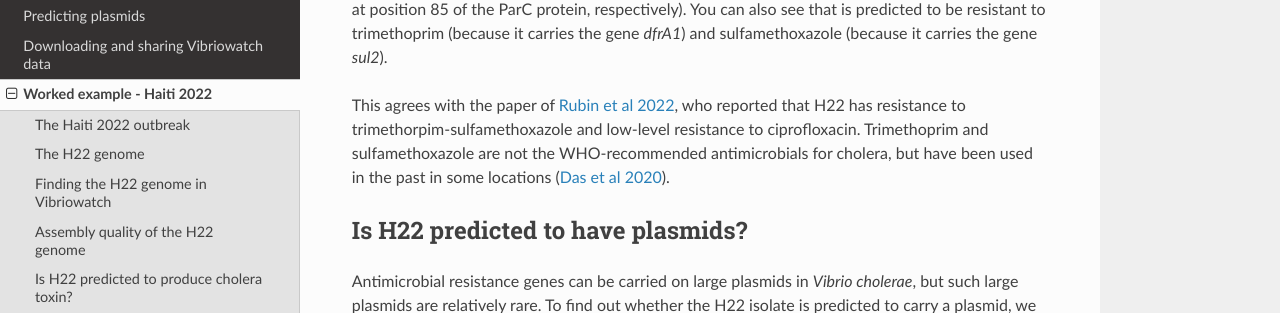
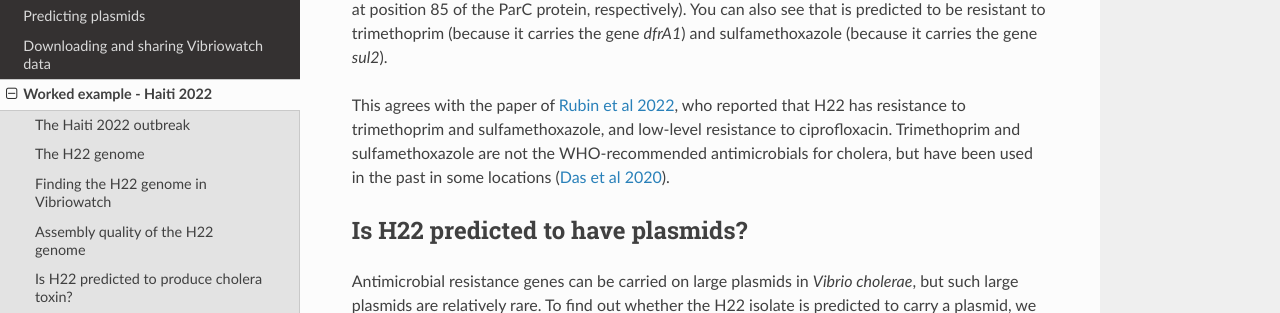
Before and after one commit to avrilcoghlan/vibriowatch, a Sphinx documentation site: the page built from docs/source/haiti.rst, in a window 1280 px wide and 900 px high, scrolled down 5042 px. Shown: the part 162-475 px from the top of the window. Built offline with Sphinx 7.4.7 and the Read the Docs theme 3.1.0, drawn with Linux system fonts in a browser that asks for light colours.

Commit message:
Update haiti.rst

```diff
--- a/docs/source/haiti.rst
+++ b/docs/source/haiti.rst
@@ -126,7 +126,7 @@ have an intermediate level of resistance to ciprofloxacin because it carries two
 from S to I at position 83 of the GyrA protein, and a substitution from S to L at position 85 of the ParC protein, respectively).
 You can also see that is predicted to be resistant to trimethoprim (because it carries the gene *dfrA1*) and sulfamethoxazole (because it carries the gene *sul2*).
 
-This agrees with the paper of `Rubin et al 2022`_, who reported that H22 has resistance to trimethorpim-sulfamethoxazole and low-level
+This agrees with the paper of `Rubin et al 2022`_, who reported that H22 has resistance to trimethoprim and sulfamethoxazole, and low-level
 resistance to ciprofloxacin. Trimethoprim and sulfamethoxazole are not the WHO-recommended antimicrobials for cholera, but have been used
 in the past in some locations (`Das et al 2020`_).
 
```
